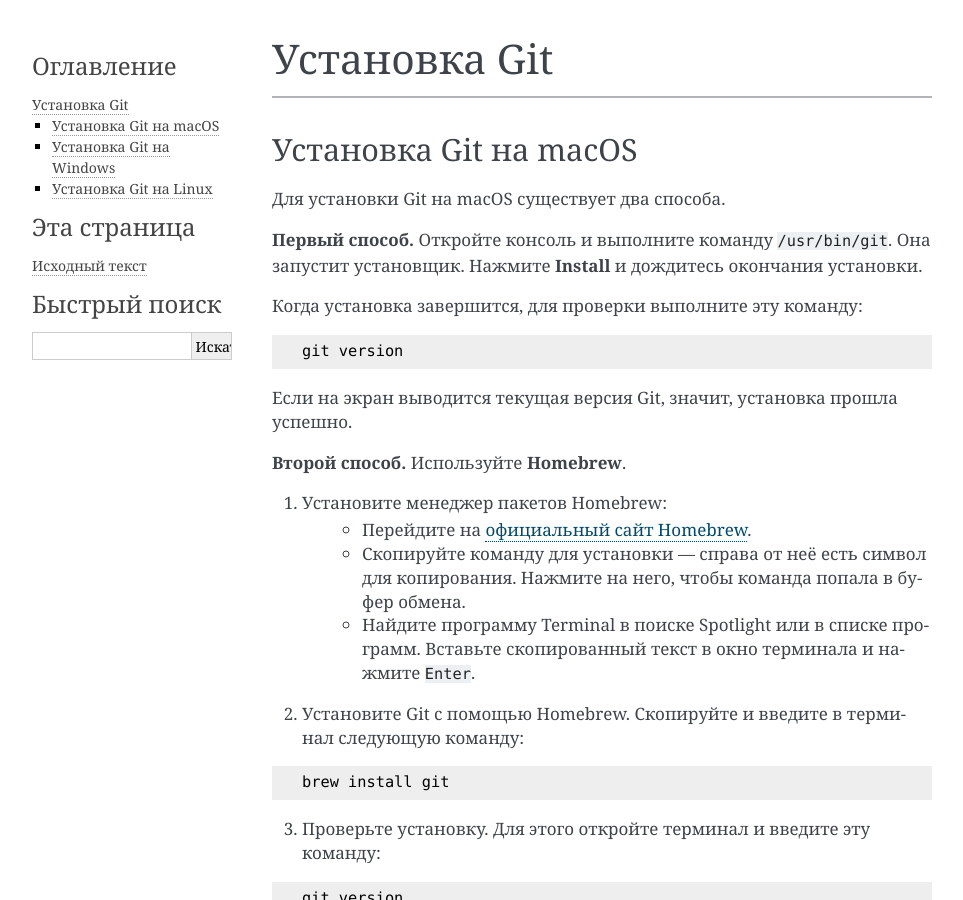
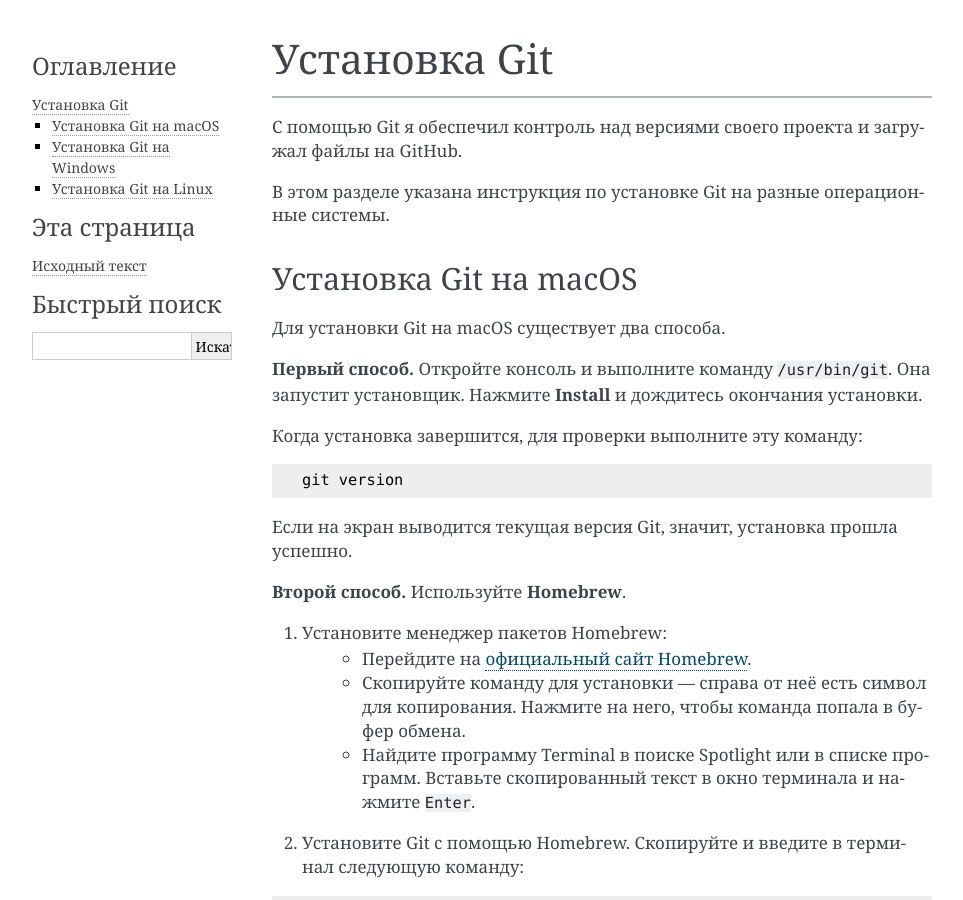
Before and after one commit to SergeyKardapoltsev/My_site, a Sphinx documentation site: the page built from docs/source/InstallGit.rst, in a window 1280 px wide and 900 px high. Shown: the whole window, without its empty margins (148-1111 px from the left). Built offline with Sphinx 7.4.7, drawn with Linux system fonts in a browser that asks for light colours.

Commit message:
Добавить вступление в InstallGit.rst

```diff
--- a/docs/source/InstallGit.rst
+++ b/docs/source/InstallGit.rst
@@ -2,6 +2,12 @@
 =============================
 
 =============================
+
+С помощью Git я обеспечил контроль над версиями своего проекта и
+загружал файлы на GitHub.
+
+В этом разделе указана инструкция по установке Git на разные
+операционные системы.
 
 Установка Git на macOS
 ----------------------
```
